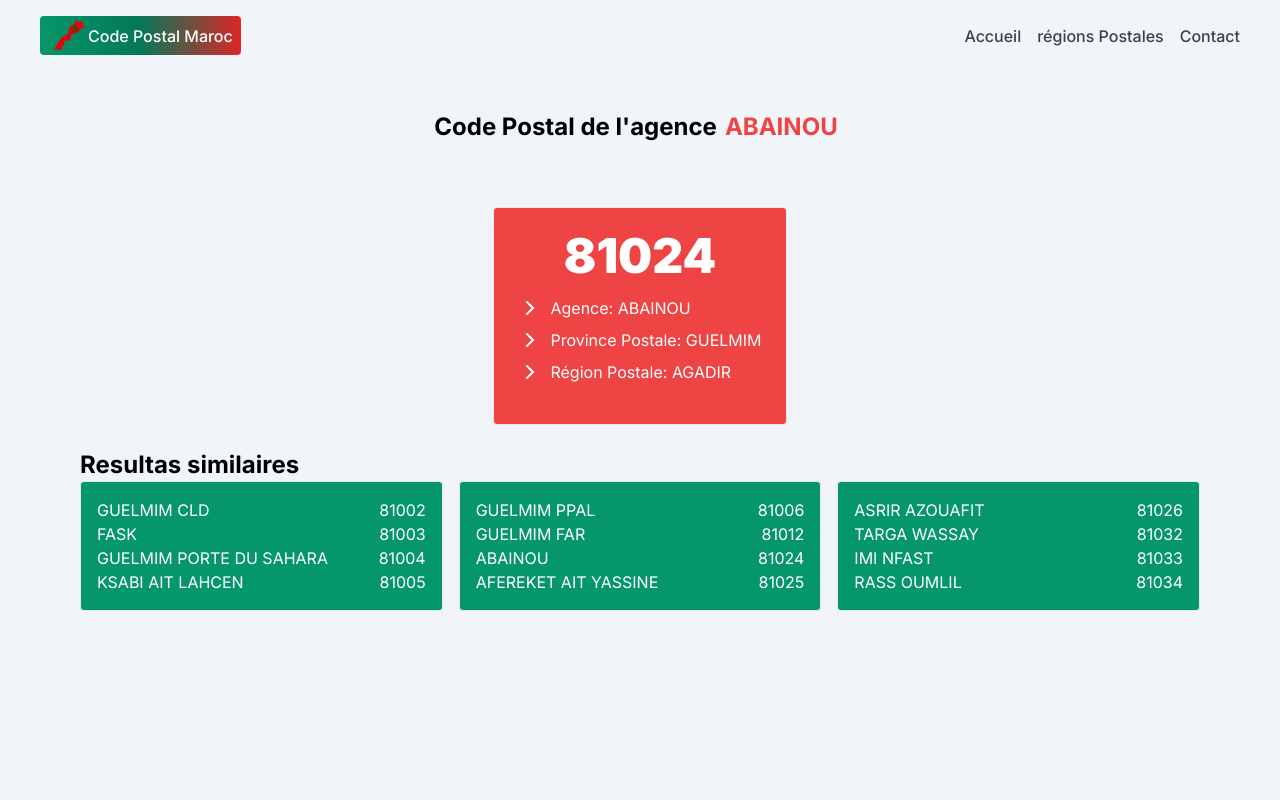
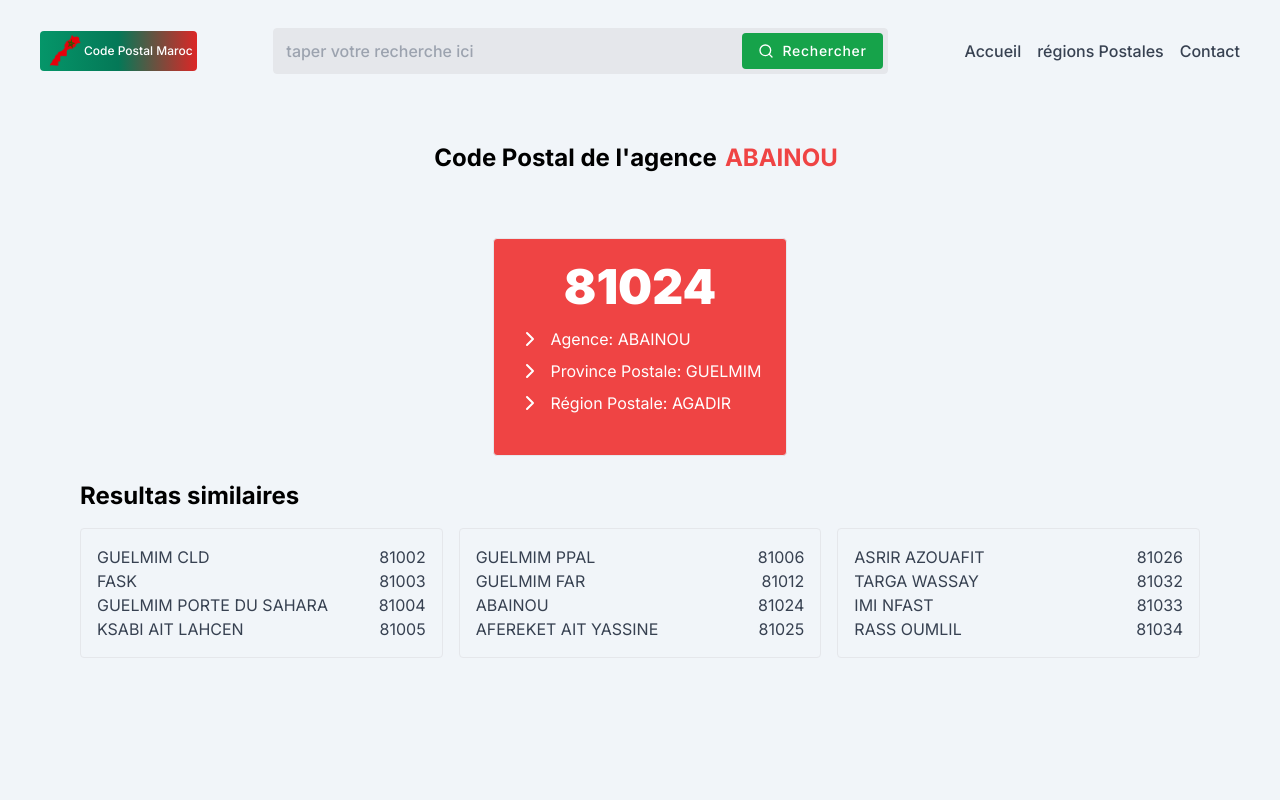
Before and after one commit to ibra1987/code-postal-maroc, a Next.js app: page /agences/abainou in a window 1280 px wide. Shown: the top 800 px of the page. Built offline with nearby package versions, Linux system fonts and the light colour scheme.

Commit message:
added search form to header on pages

```diff
--- a/app/agences/[agenceName]/page.tsx
+++ b/app/agences/[agenceName]/page.tsx
@@ -79,10 +79,10 @@ async function ParAgenceNamePage({params}:{params:Promise<{agenceName:string}>})
 
         </div>
       </div>
-      <div className="w-full flex flex-col justify-start items-start">
+      <div className="w-full flex flex-col gap-4 justify-start items-start">
         <h2 className="text-2xl font-bold">Resultas similaires</h2>
         <div className="w-full grid grid-cols-1 md:grid-cols-3 gap-4 ">
-        <div className="w-full rounded border p-4 bg-emerald-600 text-white">
+        <div className="w-full rounded border p-4  text-gray-700">
         {provinces[agences[agence as keyof typeof agences][0].PROVINCE as keyof typeof provinces].slice(0,4).map((res)=>(
             <div className="w-full flex justify-between items-center  gap-2 " key={res.AGENCE}>
                   <span>
@@ -94,7 +94,7 @@ async function ParAgenceNamePage({params}:{params:Promise<{agenceName:string}>})
               </div>
            ))}
         </div>
-            <div className="w-full rounded border p-4 bg-emerald-600 text-white">
+            <div className="w-full rounded border p-4  text-gray-700">
             {provinces[agences[agence as keyof typeof agences][0].PROVINCE as keyof typeof provinces].slice(4,8).map((res)=>(
             <div className="w-full flex justify-between items-center gap-2 " key={res.AGENCE}>
                   <span>
@@ -106,7 +106,7 @@ async function ParAgenceNamePage({params}:{params:Promise<{agenceName:string}>})
               </div>
            ))}
             </div>
-           <div className="w-full rounded border p-4 bg-emerald-600 text-white">
+           <div className="w-full rounded border p-4  text-gray-700">
            {provinces[agences[agence as keyof typeof agences][0].PROVINCE as keyof typeof provinces].slice(8,12).map((res)=>(
             <div className="w-full flex justify-between items-center  gap-2 " key={res.AGENCE}>
                   <span>
--- a/app/components/Regions.tsx
+++ b/app/components/Regions.tsx
@@ -18,7 +18,7 @@ const regionsPostales = codes.reduce(
 
 const Regions = () => {
   return (
-    <div className="w-full flex flex-col gap-8 mt-16">
+    <div className="w-full flex flex-col gap-8 mt-16 relative">
       <h2 className=" w-full text-center font-black text-gray-700 text-3xl m-2">
         Les règions postales au Maroc
       </h2>
@@ -58,6 +58,7 @@ const Regions = () => {
           );
         })}
       </div>
+
     </div>
   );
 };
--- a/app/components/SearchForm.tsx
+++ b/app/components/SearchForm.tsx
@@ -24,11 +24,11 @@ const SearchForm = () => {
 
           <button
             disabled={!searchInput}
-            className="flex gap-2 items-center bg-green-600 text-white rounded py-2 px-2 md:px-6 hover:bg-green-700"
+            className="flex gap-2 items-center bg-green-600 text-white rounded py-2 px-2 lg:px-4 hover:bg-green-700"
             type="submit"
           >
-            <SearchIcon />
-            <span className="hidden md:inline-block">
+            <SearchIcon size={16} />
+            <span className="hidden md:inline-block text-sm tracking-wider">
             Rechercher
             </span>
           </button>
--- /dev/null
+++ b/app/components/SearchFormWrapper.tsx
@@ -0,0 +1,19 @@
+"use client"
+
+import { usePathname } from "next/navigation"
+import SearchForm from "./SearchForm"
+
+
+
+const SearchFormWrapper = () => {
+    const pathname = usePathname()
+
+ if(pathname === "/") return
+  return (
+    <div className="flex-grow">
+      <SearchForm/>
+    </div>
+  )
+}
+
+export default SearchFormWrapper
--- a/app/components/header/Header.tsx
+++ b/app/components/header/Header.tsx
@@ -1,3 +1,4 @@
+import SearchFormWrapper from "../SearchFormWrapper"
 import Logo from "./Logo"
 import Nav from "./Nav"
 
@@ -8,11 +9,16 @@ const Header = () => {
   return (
     <div className="w-full   flex justify-center items-center py-4  text-gray-700 font-medium ">
 
-         <div className="w-full  gap-6 flex flex-col md:flex-row justify-center md:justify-between items-center ">
+         <div className="w-full  gap-2 flex flex-col md:flex-row justify-center md:justify-between items-center ">
               <div className="flex w-full justify-between items-center">
                   <Logo/>
-
+                  <div className="flex-grow hidden md:flex">
+                  <SearchFormWrapper/>
+                  </div>
                <Nav/>
+              </div>
+              <div className=" w-full md:hidden">
+                <SearchFormWrapper/>
               </div>
 
 
--- a/app/components/header/Logo.tsx
+++ b/app/components/header/Logo.tsx
@@ -6,7 +6,7 @@ import Link from "next/link"
 
 const Logo = () => {
   return (
-    <div className="flex text-xs md:text-base  justify-center items-center bg-gradient-to-r from-emerald-600 via-emerald-700 to-red-600 p-2 py-0 rounded text-white">
+    <div className="flex text-xs   justify-center items-center bg-gradient-to-r from-emerald-600 via-emerald-700 to-red-600 px-1 py-0 rounded text-white">
        <Link className="w-full flex justify-center items-center" href={"/"}>
       <div>
 
--- a/app/recherche/page.tsx
+++ b/app/recherche/page.tsx
@@ -16,46 +16,29 @@ async function SearchPage({searchParams}:{searchParams:Promise<{search:string}>}
     const normalize =( str: string) => str.replace(/\s+/g, " ").trim().toLowerCase();
     const query = normalize(decodeURIComponent(search));
 
-   // Function to calculate similarity score (higher is better)
- // Function to count matching letters between query and text
-const letterMatchScore = (query:string, text:string) => {
-  if (!text) return 0; // Handle cases where text is undefined/null
 
-  const queryLetters = query.replace(/\s+/g, "").split(""); // Remove spaces, split into letters
-  const textLetters = text.replace(/\s+/g, "").split("");   // Remove spaces, split into letters
 
-  let matchCount = 0;
-  queryLetters.forEach(letter => {
-    const index = textLetters.indexOf(letter);
-    if (index !== -1) {
-      matchCount++;
-      textLetters.splice(index, 1); // Remove matched letter to prevent double counting
-    }
+
+    const cleanSpace = (str: string) => str.toLowerCase().replace(/\s+/g, ''); // Remove spaces
+
+    const minSubstringLength = 4;
+    const cleanQuery = cleanSpace(query);
+
+    const searchResults1 = codes.filter(record => {
+      return (
+        cleanSpace(record.AGENCE).includes(cleanQuery) ||
+        record.NOUVEAU_CODE_POSTAL.toString().includes(cleanQuery) ||
+        cleanSpace(record.PROVINCE).includes(cleanQuery) ||
+        cleanSpace(record.REGION_POSTALE).includes(cleanQuery) ||
+        (cleanQuery.length >= minSubstringLength &&
+          (cleanSpace(record.AGENCE).includes(cleanQuery.slice(0, minSubstringLength)) ||
+          cleanSpace(record.PROVINCE).includes(cleanQuery.slice(0, minSubstringLength)) ||
+          cleanSpace(record.REGION_POSTALE).includes(cleanQuery.slice(0, minSubstringLength))))
+      );
     });
 
-  return matchCount; // Higher is better
-};
 
 
-const searchResults1 = codes.filter(record=>(
-  record.AGENCE.toLowerCase().includes(query) ||
- record.NOUVEAU_CODE_POSTAL.toString().includes(query) ||
- record.PROVINCE.toLowerCase().includes(query) ||
- record.REGION_POSTALE.toLowerCase().includes(query)
-))
-
-const searchResults2 = codes
-.map(record => {
-  const agence = record.AGENCE ? record.AGENCE.toLowerCase().replace(/\s+/g, "") : "";
-  const similarity = letterMatchScore(query, agence); // Count letter matches
-
-
-  return { ...record, similarity };
-})
-.filter(record => record.similarity > 0) // Keep only results with at least 1 matching letter
-.sort((a, b) => b.similarity - a.similarity); // Sort by highest match count
-
-const searchResults = searchResults1.length > 0 ? searchResults1 : searchResults2
 
     return (
         <main className="w-full flex min-h-screen flex-col items-center justify-start  pt-10 ">
@@ -65,22 +48,26 @@ const searchResults = searchResults1.length > 0 ? searchResults1 : searchResults
                </h3>
 
             </div>
-        <div className="w-full bg-white rounded   ">
+        <div className="w-full  rounded   ">
 
+
+          {searchResults1.length >0 ? (
+            <>
             <div className="w-full grid grid-cols-4 justify-items-center text-white p-2 bg-emerald-600 border ">
             <h3>région</h3>
             <h3>province</h3>
             <h3>agence</h3>
             <h3>code postal</h3>
           </div>
-          {searchResults.map((record) => (
+               {searchResults1?.map((record) => (
               <div key={record.NOUVEAU_CODE_POSTAL} className="grid grid-cols-4 justify-items-center bg-slate-200/60 p-2 text-sm md:text-base border-b   text-gray-600">
                 <span>{record.REGION_POSTALE}</span>
                 <span>{record.PROVINCE}</span>
                 <span>{record.AGENCE}</span>
                 <span>{record.NOUVEAU_CODE_POSTAL}</span>
-            </div>
-          ))}
+              </div>))}
+            </>
+            ): <p className="text-red-600">{"Aucun résultat ne correspond à votre recherche, merci de réessayer.  "}</p>}
         </div>
         </main>
     )
```
Lines whose indentation alone changed are shown as unchanged.
